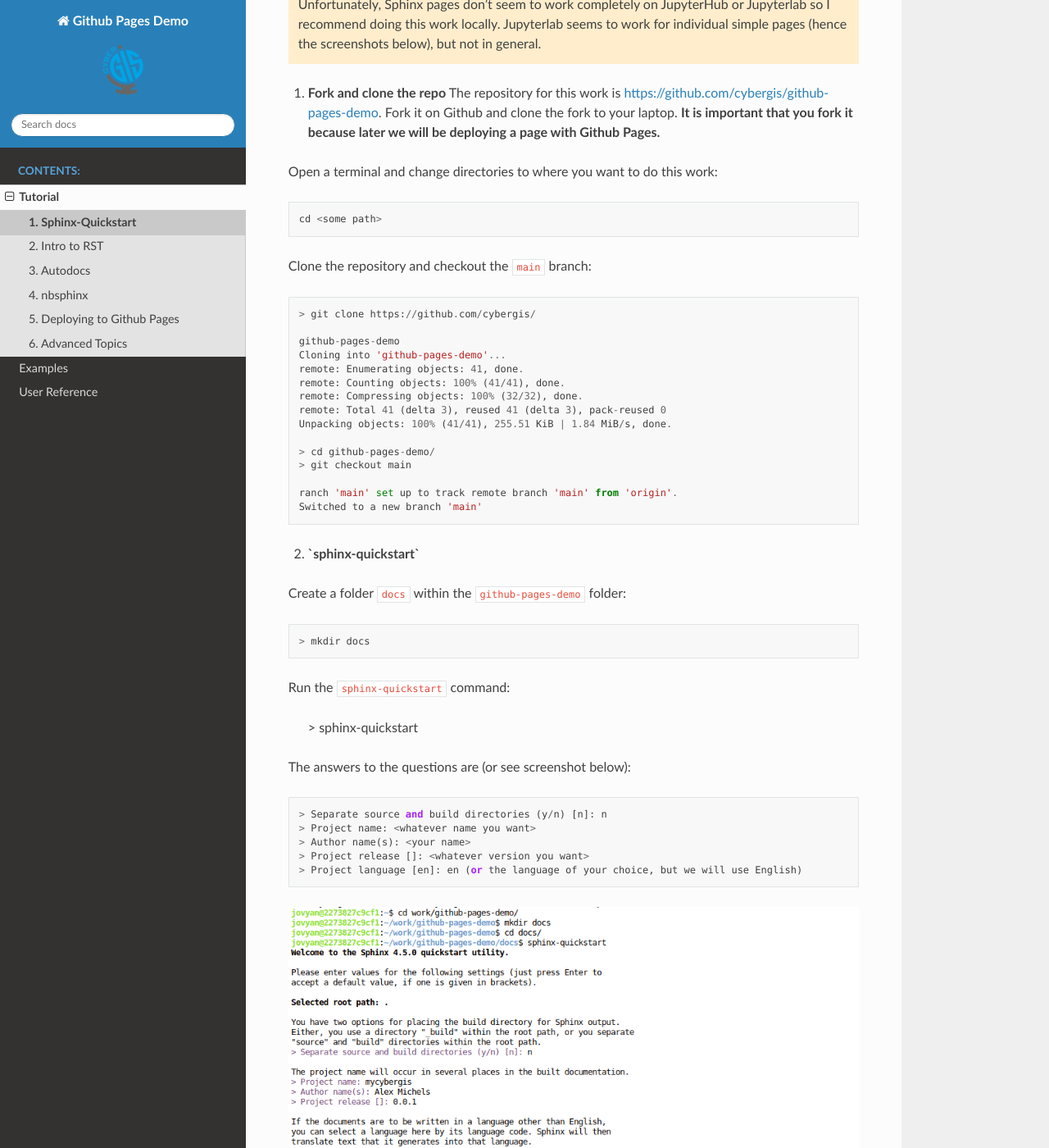
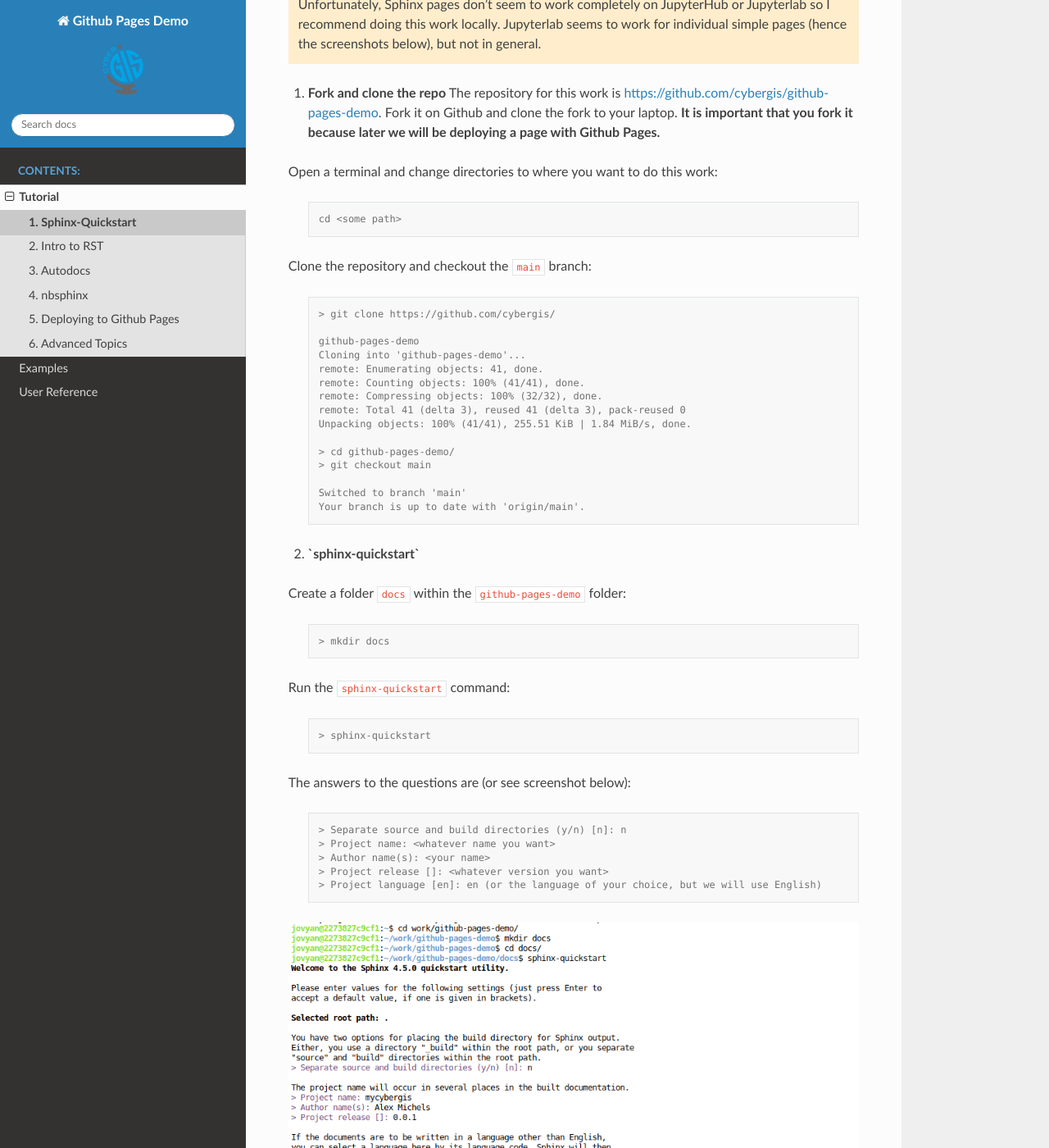
Before and after one commit to zhiyuli/github-pages-demo, a Sphinx documentation site: the page built from docs/tutorial/sphinx-quickstart.rst, in a window 1280 px wide and 1400 px high, scrolled down 280 px. Shown: the whole window at 82% size. Built offline with Sphinx 7.4.7 and the Read the Docs theme 2.0.0, drawn with Linux system fonts in a browser that asks for light colours; pages that are not in the unit, such as notebooks, are missing from menus; some of the changed text lies outside the part shown.

Commit message:
update to code-blocks in sphinx-quickstart

```diff
--- a/docs/tutorial/sphinx-quickstart.rst
+++ b/docs/tutorial/sphinx-quickstart.rst
@@ -8,53 +8,59 @@
 
 1. **Fork and clone the repo** The repository for this work is `https://github.com/cybergis/github-pages-demo <https://github.com/cybergis/github-pages-demo>`_. Fork it on Github and clone the fork to your laptop. **It is important that you fork it because later we will be deploying a page with Github Pages.**
 
-Open a terminal and change directories to where you want to do this work::
+Open a terminal and change directories to where you want to do this work:
 
-   cd <some path>
+   .. code-block:: console
+
+        cd <some path>
 
 
-Clone the repository and checkout the ``main`` branch::
+Clone the repository and checkout the ``main`` branch:
 
+   .. code-block:: console
 
-    > git clone https://github.com/cybergis/
+        > git clone https://github.com/cybergis/
 
-    github-pages-demo
-    Cloning into 'github-pages-demo'...
-    remote: Enumerating objects: 41, done.
-    remote: Counting objects: 100% (41/41), done.
-    remote: Compressing objects: 100% (32/32), done.
-    remote: Total 41 (delta 3), reused 41 (delta 3), pack-reused 0
-    Unpacking objects: 100% (41/41), 255.51 KiB | 1.84 MiB/s, done.
+        github-pages-demo
+        Cloning into 'github-pages-demo'...
+        remote: Enumerating objects: 41, done.
+        remote: Counting objects: 100% (41/41), done.
+        remote: Compressing objects: 100% (32/32), done.
+        remote: Total 41 (delta 3), reused 41 (delta 3), pack-reused 0
+        Unpacking objects: 100% (41/41), 255.51 KiB | 1.84 MiB/s, done.
 
-    > cd github-pages-demo/
-    > git checkout main
+        > cd github-pages-demo/
+        > git checkout main
 
-    ranch 'main' set up to track remote branch 'main' from 'origin'.
-    Switched to a new branch 'main'
+        Switched to branch 'main'
+        Your branch is up to date with 'origin/main'.
 
 
 2. **`sphinx-quickstart`**
 
-Create a folder ``docs`` within the ``github-pages-demo`` folder::
+Create a folder ``docs`` within the ``github-pages-demo`` folder:
 
+   .. code-block:: console
 
-    > mkdir docs
+        > mkdir docs
 
 
 Run the ``sphinx-quickstart`` command:
 
+   .. code-block:: console
 
-    > sphinx-quickstart
+        > sphinx-quickstart
 
 
-The answers to the questions are (or see screenshot below)::
+The answers to the questions are (or see screenshot below):
 
+   .. code-block:: console
 
-    > Separate source and build directories (y/n) [n]: n
-    > Project name: <whatever name you want>
-    > Author name(s): <your name>
-    > Project release []: <whatever version you want>
-    > Project language [en]: en (or the language of your choice, but we will use English)
+        > Separate source and build directories (y/n) [n]: n
+        > Project name: <whatever name you want>
+        > Author name(s): <your name>
+        > Project release []: <whatever version you want>
+        > Project language [en]: en (or the language of your choice, but we will use English)
 
 
 
@@ -80,20 +86,22 @@
     sphinx-rtd-theme
 
 
-Once you have this file, install the packages with pip::
+Once you have this file, install the packages with pip:
 
+   .. code-block:: console
 
-    > pip install -r requirements.txt
+        > pip install -r requirements.txt
 
 
 **NOTE: Make or move `requirements.txt` to `docs/`** This will be necessary later.
 
 4. **`make html`**
 
-Now, we are going to make the HTML output for the `sphinx-quickstart` output. From within `docs/`::
+Now, we are going to make the HTML output for the `sphinx-quickstart` output. From within `docs/`:
 
+   .. code-block:: console
 
-    > make html
+        > make html
 
 
 You can see a screenshot of the output below:
```
